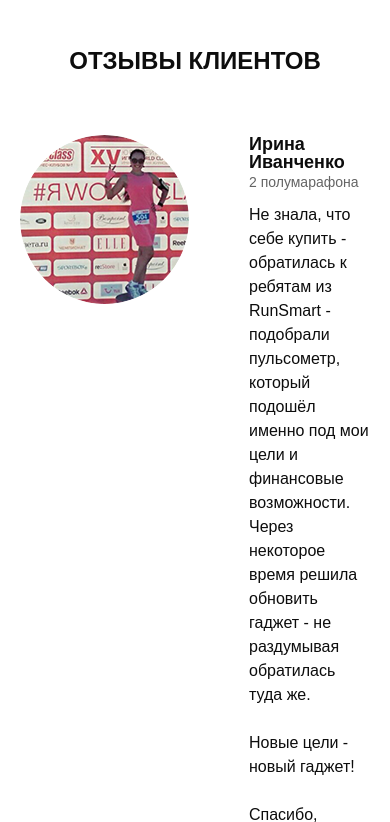
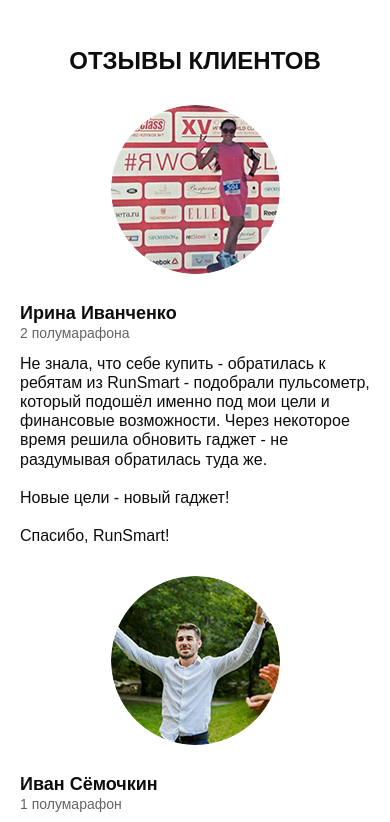
Before and after one commit to Korchvagen/Pulse, a website: page src/index.html in a window 390 px wide. Shown: the part 5412-6234 px from the top of the page. Drawn offline with nearby package versions, Linux system fonts and the light colour scheme.

Commit message:
feat: add adaptive reviews

```diff
--- a/src/sass/blocks/_reviews.scss
+++ b/src/sass/blocks/_reviews.scss
@@ -3,6 +3,10 @@
 
   &__wrapper {
     margin-top: 60px;
+
+    @media screen and (max-width: 768px) {
+      margin-top: 30px;
+    }
   }
 
   &-item {
@@ -13,15 +17,36 @@
       margin-top: 0;
     }
 
+    @media screen and (max-width: 768px) {
+      margin-top: 30px;
+    }
+
+    @media screen and (max-width: 576px) {
+      flex-direction: column;
+    }
+
     &__img {
       display: block;
       width: 169px;
       height: 169px;
       border-radius: 100%;
+
+      @media screen and (max-width: 576px) {
+        margin: 0 auto;
+      }
     }
 
     &__content {
       margin-left: 60px;
+
+      @media screen and (max-width: 768px) {
+        margin-left: 30px;
+      }
+
+      @media screen and (max-width: 576px) {
+        margin-left: 0;
+        margin-top: 30px;
+      }
     }
 
     &__author {
@@ -44,6 +69,10 @@
       font-size: 16px;
       line-height: 150%;
       color: #0d0d0d;
+
+      @media screen and (max-width: 768px) {
+        line-height: 120%;
+      }
     }
   }
 }
```
Also changed, not shown: src/css/style.min.css.
